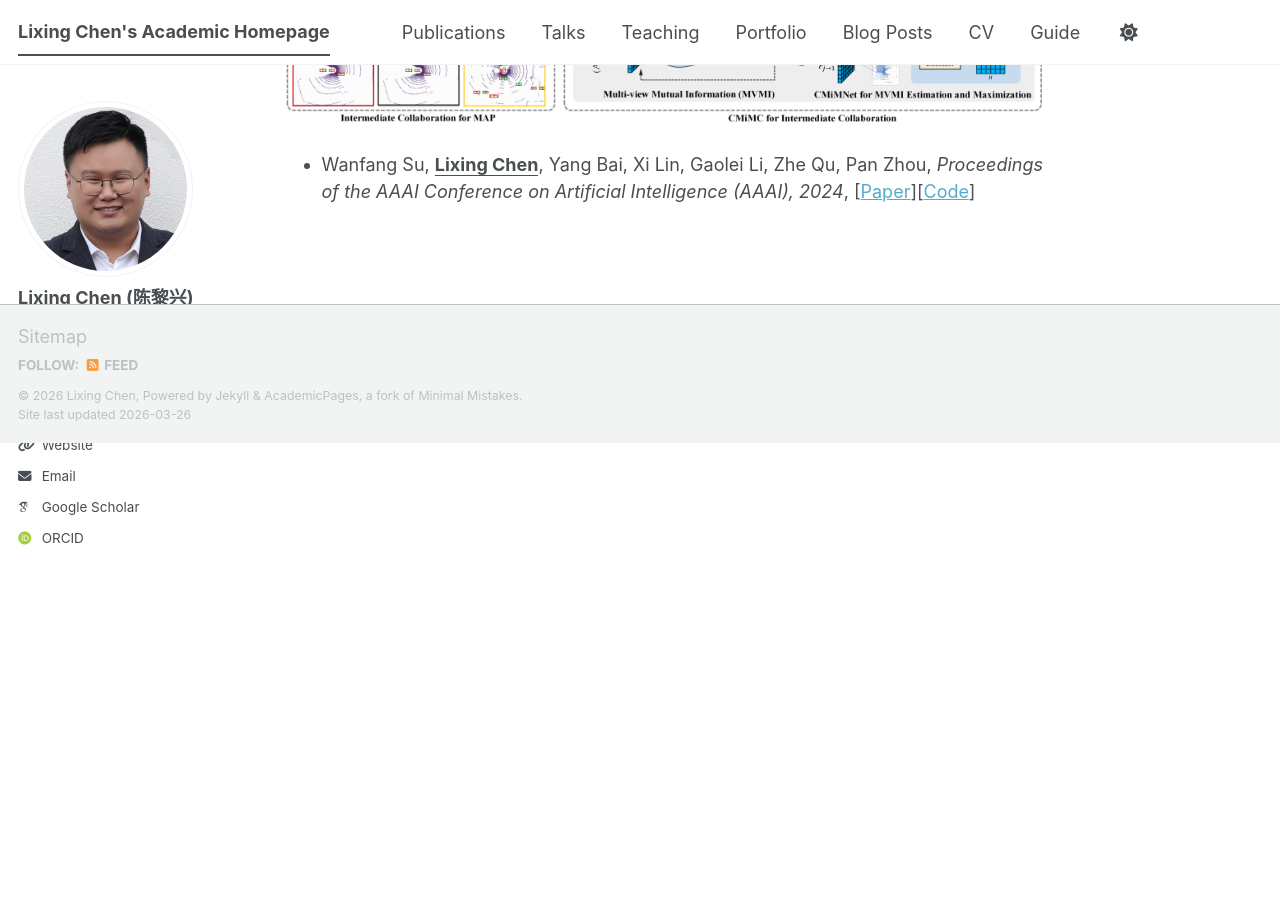
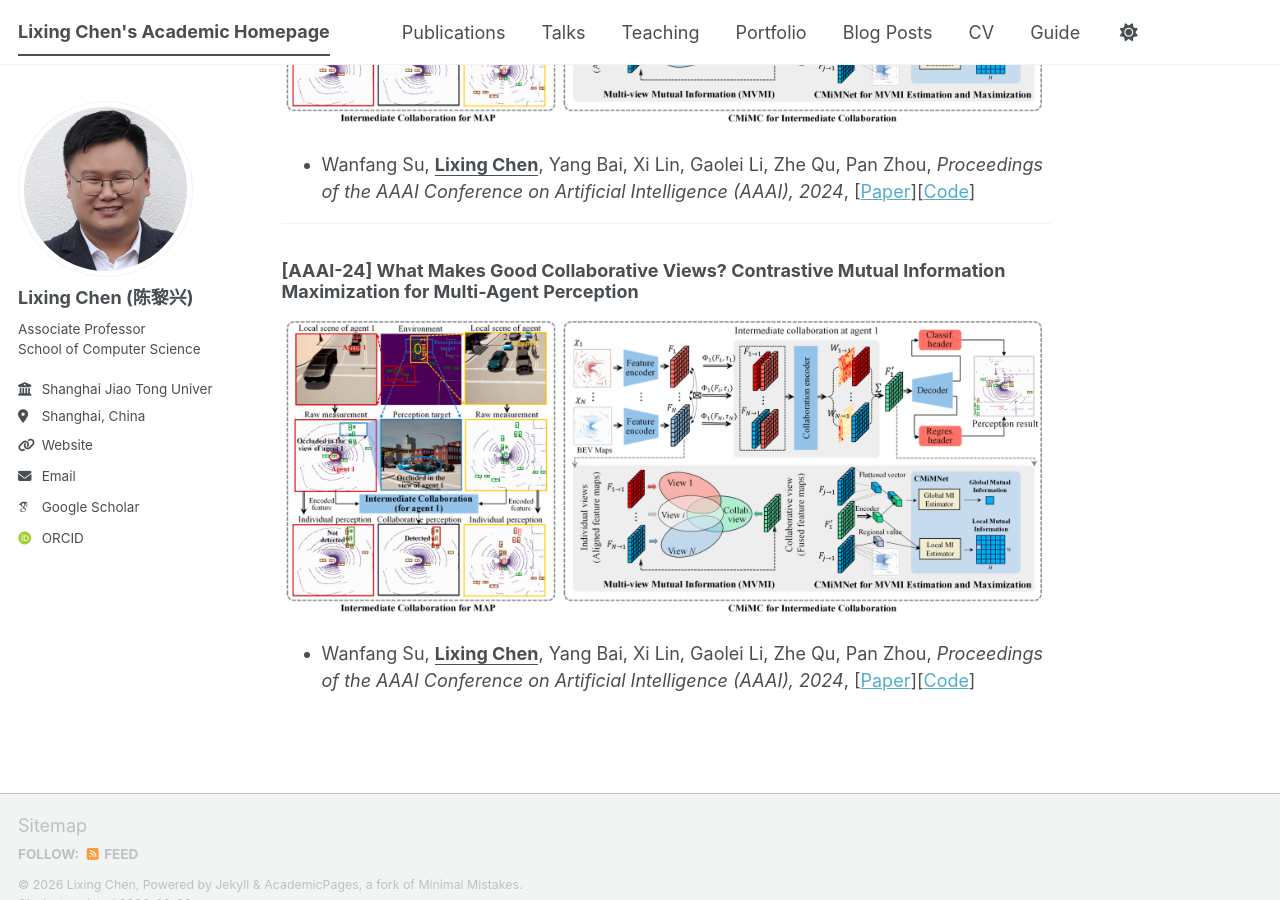
Before and after one commit to lx-chen-sjtu/lx-chen-sjtu.github.io, a Jekyll site: the page built from _pages/about.md, in a window 1280 px wide and 900 px high, scrolled down 900 px. Built offline with Jekyll 4.4.1, drawn with Linux system fonts in a browser that asks for light colours; some web fonts are replaced; a script bundle is joined from its source files by our own code; library files that are not in the unit come from our copies.

Commit message:
Update about.md

```diff
--- a/_pages/about.md
+++ b/_pages/about.md
@@ -25,3 +25,9 @@ I am always looking for enthusiastic and self-motivated students to work togethe
 ### [AAAI-24] What Makes Good Collaborative Views? Contrastive Mutual Information Maximization for Multi-Agent Perception
 ![CMiMC](/images/pubimg/CMiMC.jpg)
 - Wanfang Su, **<u>Lixing Chen</u>**, Yang Bai, Xi Lin, Gaolei Li, Zhe Qu, Pan Zhou, *Proceedings of the AAAI Conference on Artificial Intelligence (AAAI), 2024*, [[Paper](https://ojs.aaai.org/index.php/AAAI/article/view/29705)][[Code](https://github.com/77SWF/CMiMC)]
+
+------
+
+### [AAAI-24] What Makes Good Collaborative Views? Contrastive Mutual Information Maximization for Multi-Agent Perception
+![CMiMC](/images/pubimg/CMiMC.jpg)
+- Wanfang Su, **<u>Lixing Chen</u>**, Yang Bai, Xi Lin, Gaolei Li, Zhe Qu, Pan Zhou, *Proceedings of the AAAI Conference on Artificial Intelligence (AAAI), 2024*, [[Paper](https://ojs.aaai.org/index.php/AAAI/article/view/29705)][[Code](https://github.com/77SWF/CMiMC)]
```
